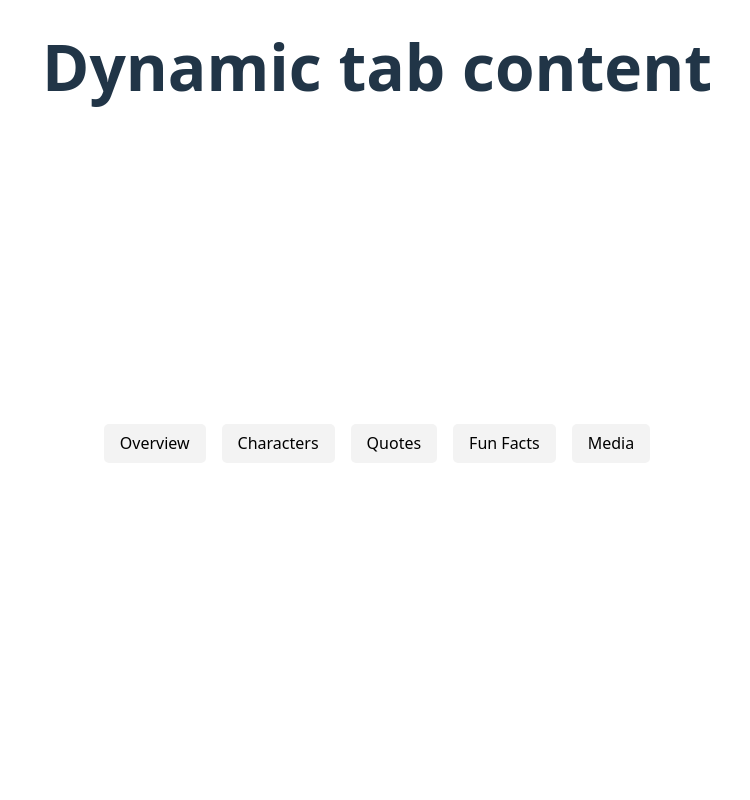
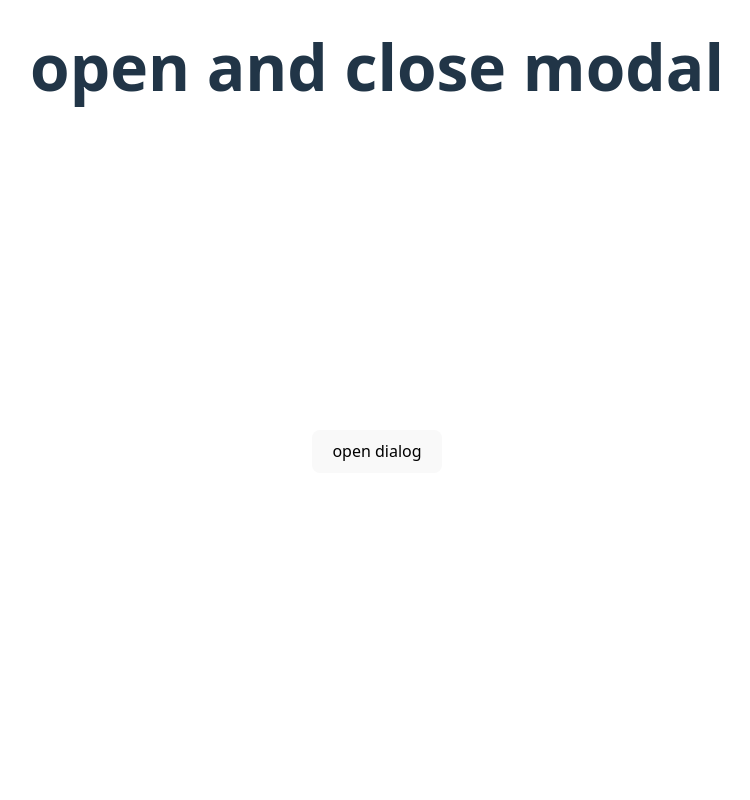
Before and after one commit to Jo-Ry/25-small-react-projects-WIP, a React (Vite) app: page / in a window 1280 px wide. Shown: the top 800 px of the page, without its empty margins (263-1013 px from the left). Built offline with nearby package versions, Linux system fonts and the light colour scheme; no server answers.

Commit message:
project-11 = create a modal, here i am using the <dialog> element to exhieve this

```diff
--- a/src/App.scss
+++ b/src/App.scss
@@ -13,6 +13,7 @@
 @use './project-8/theme';
 @use './project-9/custom-scroll-bar';
 @use './project-10/tabs';
+@use './project-11/modal';
 
 /*
   Global
--- a/src/App.tsx
+++ b/src/App.tsx
@@ -10,6 +10,7 @@ import SideMenu from './project-6/SideMenu';
 import QrCodeGenerator from './project-7/QrCodeGenerator';
 import Theme from './project-8/Theme';
 import CustomScrollbar from './project-9/CustomScrollbar';
+import Modal from './project-11/Modal';
 
 function App() {
     return <RouterProvider router={router}></RouterProvider>;
@@ -20,6 +21,7 @@ export default App;
 const Components = () => {
     return (
         <>
+            <Modal />
             <Tabs />
             <CustomScrollbar />
             <Theme />
--- /dev/null
+++ b/src/project-11/Modal.tsx
@@ -0,0 +1,27 @@
+import { useRef } from 'react';
+import ComponentWrapper from '../components/ComponentWrapper';
+
+const Modal = () => {
+    const modalRef = useRef<HTMLDialogElement>(null);
+
+    const openModal = () => {
+        if (!modalRef.current) return;
+
+        if (!modalRef.current.hasAttribute('open')) {
+            modalRef.current.showModal();
+        }
+    };
+
+    return (
+        <ComponentWrapper view="viewport" title="open and close modal">
+            <button onClick={() => openModal()}>open dialog</button>
+            <dialog className='modal' ref={modalRef}>
+                <h2>Modal</h2>
+                <p>Modal content</p>
+                <button onClick={() => modalRef.current?.close()}>close dialog</button>
+            </dialog>
+        </ComponentWrapper>
+    );
+};
+
+export default Modal;
--- /dev/null
+++ b/src/project-11/_modal.scss
@@ -0,0 +1,6 @@
+.modal {
+
+  &::backdrop {
+    background-color: rgba($color: #000000, $alpha: 0.5);
+  }
+}
```
